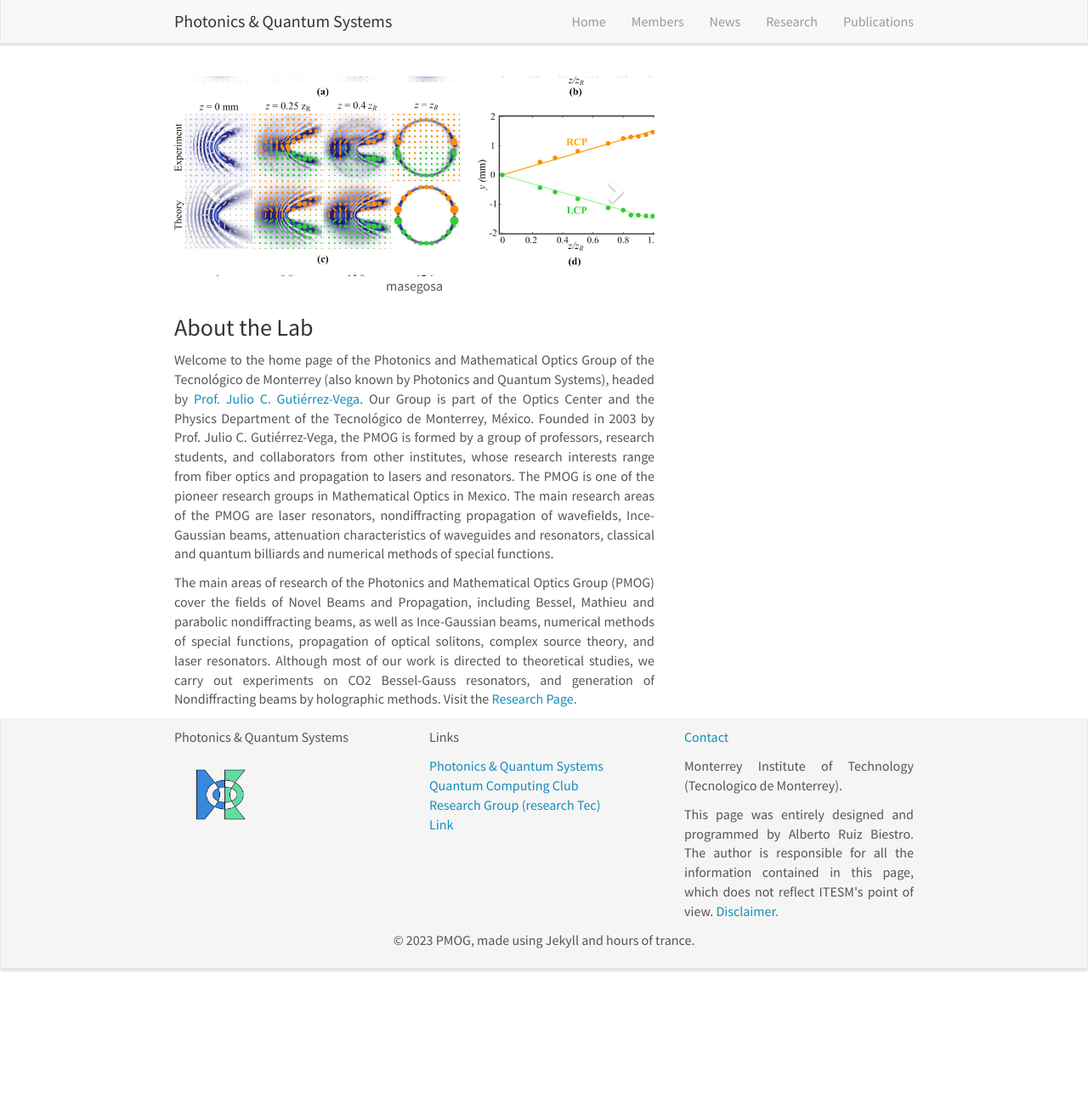
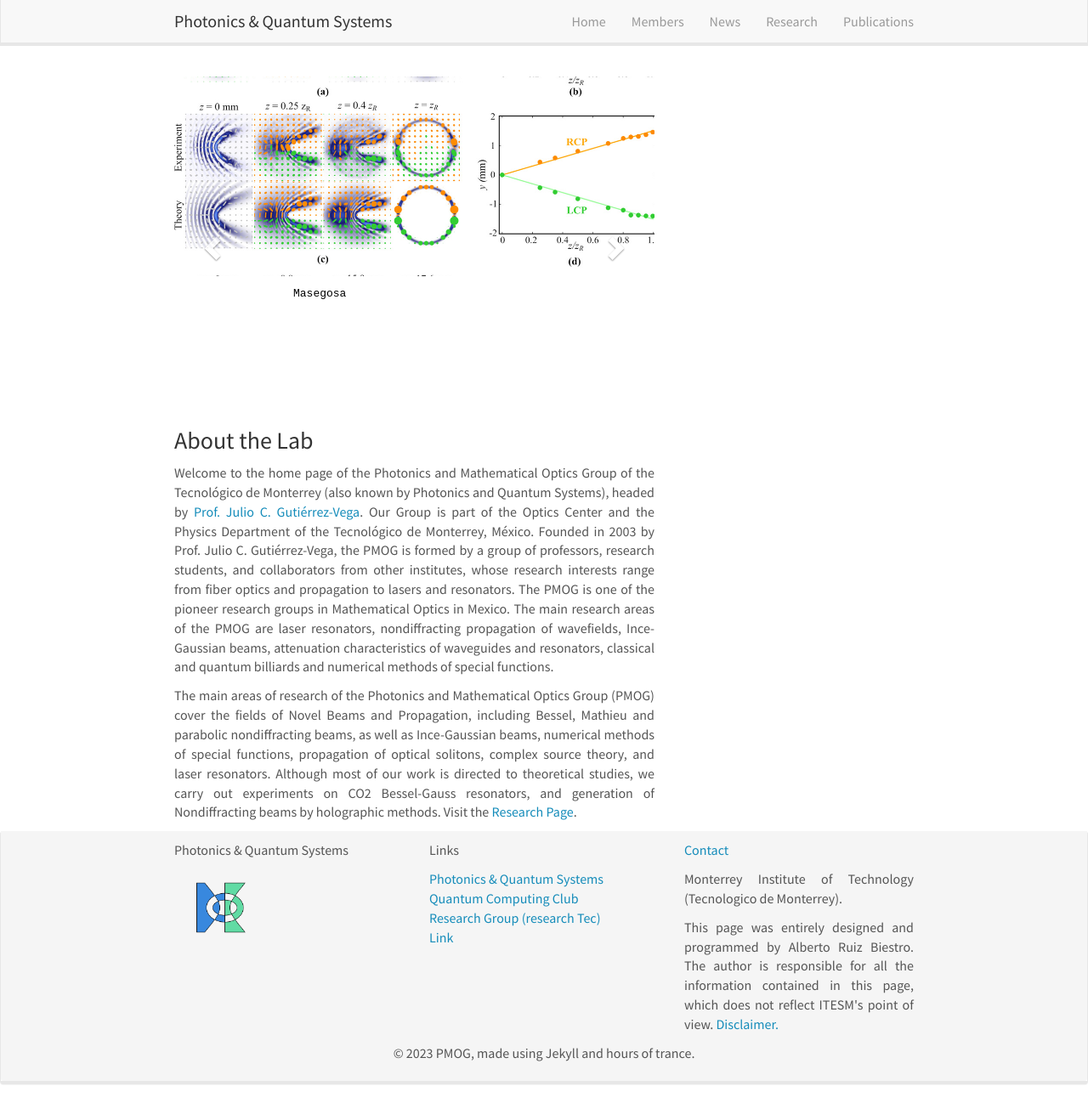
Before and after one commit to Tec-Quantum-Computing-Club/tec-quantum-computing-club.github.io, a Jekyll site: the page built from _pages/home.md, in a window 1280 px wide and 1298 px high. Shown: the whole window at 85% size. Built offline with Jekyll 4.4.1, drawn with Linux system fonts in a browser that asks for light colours; nearby versions of some CDN libraries.

Commit message:
news test

```diff
--- a/_layouts/homelay.html
+++ b/_layouts/homelay.html
@@ -15,15 +15,15 @@
 		<div class="carousel-inner" markdown="0">
 			<div class="item active">
 				<img src="{{ site.url }}{{ site.baseurl }}/images/slider/slider1.png" alt="Slide 1" />
-        <div class="text-center">{{ site.title1 }}</div>
+        <div class="text-center"><object data="../images/slider/desc1.txt"></object></div>
 			</div>
 			<div class="item">
 				<img src="{{ site.url }}{{ site.baseurl }}/images/slider/slider2.png" alt="Slide 2" />
-        <div class="text-center">{{ site.title1 }}</div>
+        <div class="text-center"><object data="../images/slider/desc1.txt"></object></div>
 			</div>
 			<div class="item">
 				<img src="{{ site.url }}{{ site.baseurl }}/images/slider/slider3.png" alt="Slide 3" />
-        <div class="text-center">{{ site.title1 }}</div>
+        <div class="text-center"><object data="../images/slider/desc1.txt"></object></div>
 			</div>
 		</div>
 		<a class="left carousel-control" href="#carousel" role="button" data-slide="prev">
--- /dev/null
+++ b/images/slider/desc1.txt
@@ -0,0 +1 @@
+Masegosa
```
